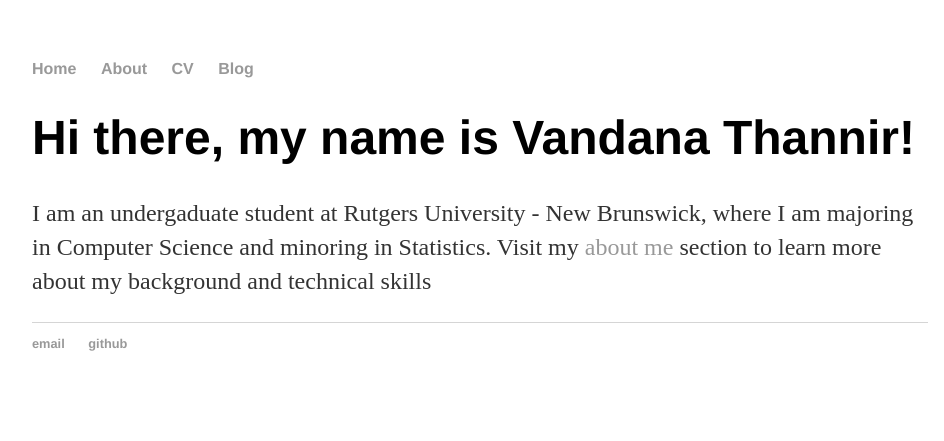
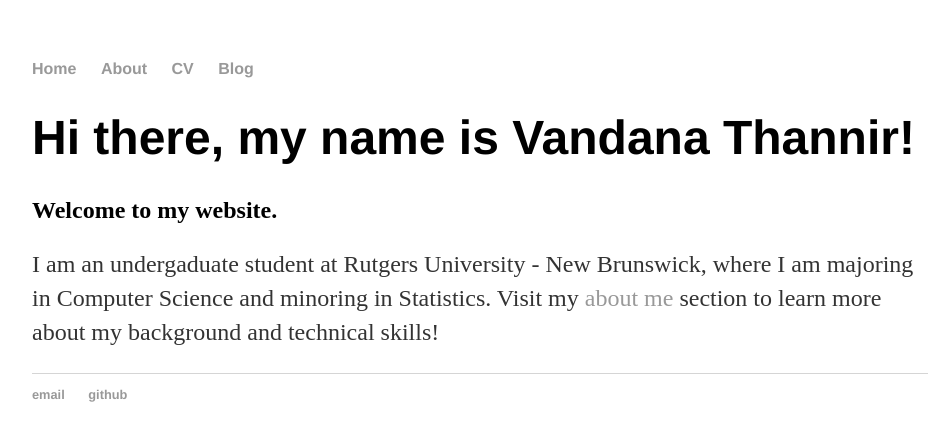
Before and after one commit to vandanathannir/vandanathannir.github.io, a Jekyll site: the page built from index.html, in a window 1280 px wide. Shown: the top 441 px of the page, without its empty margins (160-1104 px from the left). Built offline with Jekyll 4.4.1, drawn with Linux system fonts in a browser that asks for light colours.

Commit message:
Update index.html

```diff
--- a/index.html
+++ b/index.html
@@ -4,6 +4,7 @@ title: Vandana Thannir
 ---
 <div class="blurb">
 	<h1>Hi there, my name is Vandana Thannir!</h1>
+	<h2> Welcome to my website. </h2>
 	<p>I am an undergaduate student at Rutgers University - New Brunswick, where I am majoring in Computer Science and minoring in Statistics.
-	   Visit my <a href="/about"> about me </a> section to learn more about my background and technical skills </p>
+	   Visit my <a href="/about"> about me </a> section to learn more about my background and technical skills! </p>
 </div><!-- /.blurb -->
```
